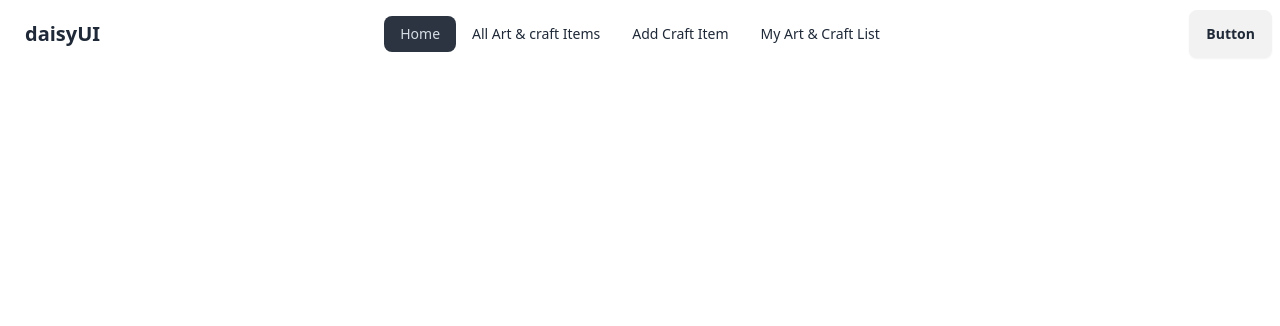
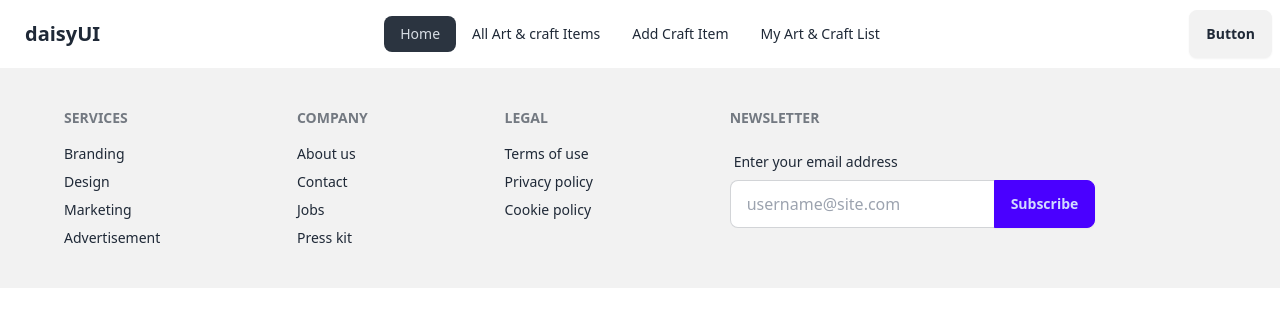
Before and after one commit to mrinellChandraRayHi/assignment_10_client, a React (Vite) app: page / in a window 1280 px wide. Shown: the top 326 px of the page. Built offline with nearby package versions, Linux system fonts and the light colour scheme.

Commit message:
add footer

```diff
--- /dev/null
+++ b/src/Components/Footer.jsx
@@ -0,0 +1,42 @@
+const Footer = () => {
+    return (
+        <footer className="p-10 bg-base-200 text-base-content">
+            <div className="footer max-w-6xl mx-auto">
+            <nav>
+                <h6 className="footer-title">Services</h6>
+                <a className="link link-hover">Branding</a>
+                <a className="link link-hover">Design</a>
+                <a className="link link-hover">Marketing</a>
+                <a className="link link-hover">Advertisement</a>
+            </nav>
+            <nav>
+                <h6 className="footer-title">Company</h6>
+                <a className="link link-hover">About us</a>
+                <a className="link link-hover">Contact</a>
+                <a className="link link-hover">Jobs</a>
+                <a className="link link-hover">Press kit</a>
+            </nav>
+            <nav>
+                <h6 className="footer-title">Legal</h6>
+                <a className="link link-hover">Terms of use</a>
+                <a className="link link-hover">Privacy policy</a>
+                <a className="link link-hover">Cookie policy</a>
+            </nav>
+            <form>
+                <h6 className="footer-title">Newsletter</h6>
+                <fieldset className="form-control w-80">
+                <label className="label">
+                    <span className="label-text">Enter your email address</span>
+                </label>
+                <div className="join">
+                    <input type="text" placeholder="username@site.com" className="input input-bordered join-item" />
+                    <button className="btn btn-primary join-item">Subscribe</button>
+                </div>
+                </fieldset>
+            </form>
+            </div>
+        </footer>
+    );
+};
+
+export default Footer;
--- a/src/Layout/Layout.jsx
+++ b/src/Layout/Layout.jsx
@@ -1,11 +1,13 @@
 import { Outlet } from "react-router-dom";
 import Nav from "../Components/Nav";
+import Footer from "../Components/Footer";
 
 const Layout = () => {
     return (
         <div>
             <div><Nav/></div>
             <div><Outlet/></div>
+            <div><Footer/></div>
         </div>
     );
 };
```
